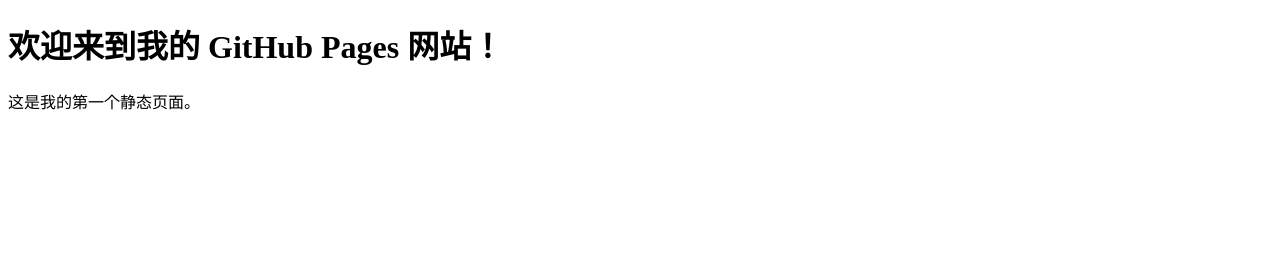
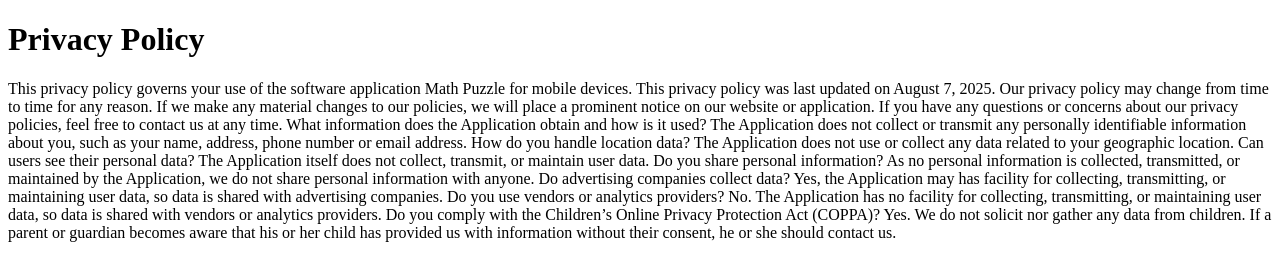
Before and after one commit to llkky/Math-Puzzle, a plain HTML site: page index.html in a window 1280 px wide. Drawn offline with Linux system fonts and the light colour scheme.

Commit message:
Update index.html
update

```diff
--- a/index.html
+++ b/index.html
@@ -1,10 +1,18 @@
 <!DOCTYPE html>
 <html>
 <head>
-  <title>我的网站</title>
+  <title>Privacy Policy</title>
 </head>
 <body>
-  <h1>欢迎来到我的 GitHub Pages 网站！</h1>
-  <p>这是我的第一个静态页面。</p>
+  <h1>Privacy Policy</h1>
+  <p>This privacy policy governs your use of the software application Math Puzzle for mobile devices. This privacy policy was last updated on August 7, 2025. Our privacy policy may change from time to time for any reason. If we make any material changes to our policies, we will place a prominent notice on our website or application. If you have any questions or concerns about our privacy policies, feel free to contact us at any time.
+What information does the Application obtain and how is it used? The Application does not collect or transmit any personally identifiable information about you, such as your name, address, phone number or email address.
+How do you handle location data? The Application does not use or collect any data related to your geographic location.
+Can users see their personal data? The Application itself does not collect, transmit, or maintain user data.
+Do you share personal information? As no personal information is collected, transmitted, or maintained by the Application, we do not share personal information with anyone.
+Do advertising companies collect data? Yes, the Application may has  facility for collecting, transmitting, or maintaining user data, so data is shared with advertising companies.
+Do you use vendors or analytics providers? No. The Application has no facility for collecting, transmitting, or maintaining user data, so data is shared with vendors or analytics providers.
+Do you comply with the Children’s Online Privacy Protection Act (COPPA)? Yes. We do not solicit nor gather any data from children. If a parent or guardian becomes aware that his or her child has provided us with information without their consent, he or she should contact us.
+</p>
 </body>
 </html>
```
